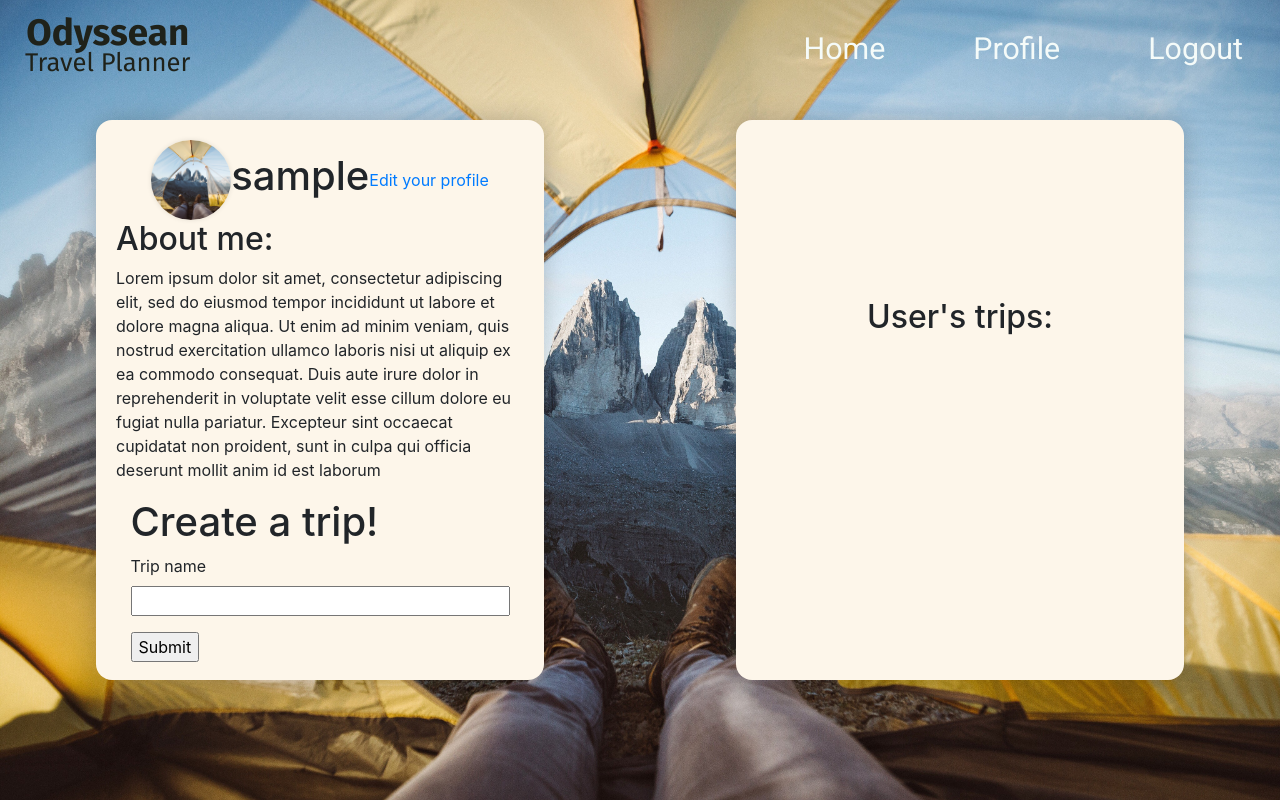
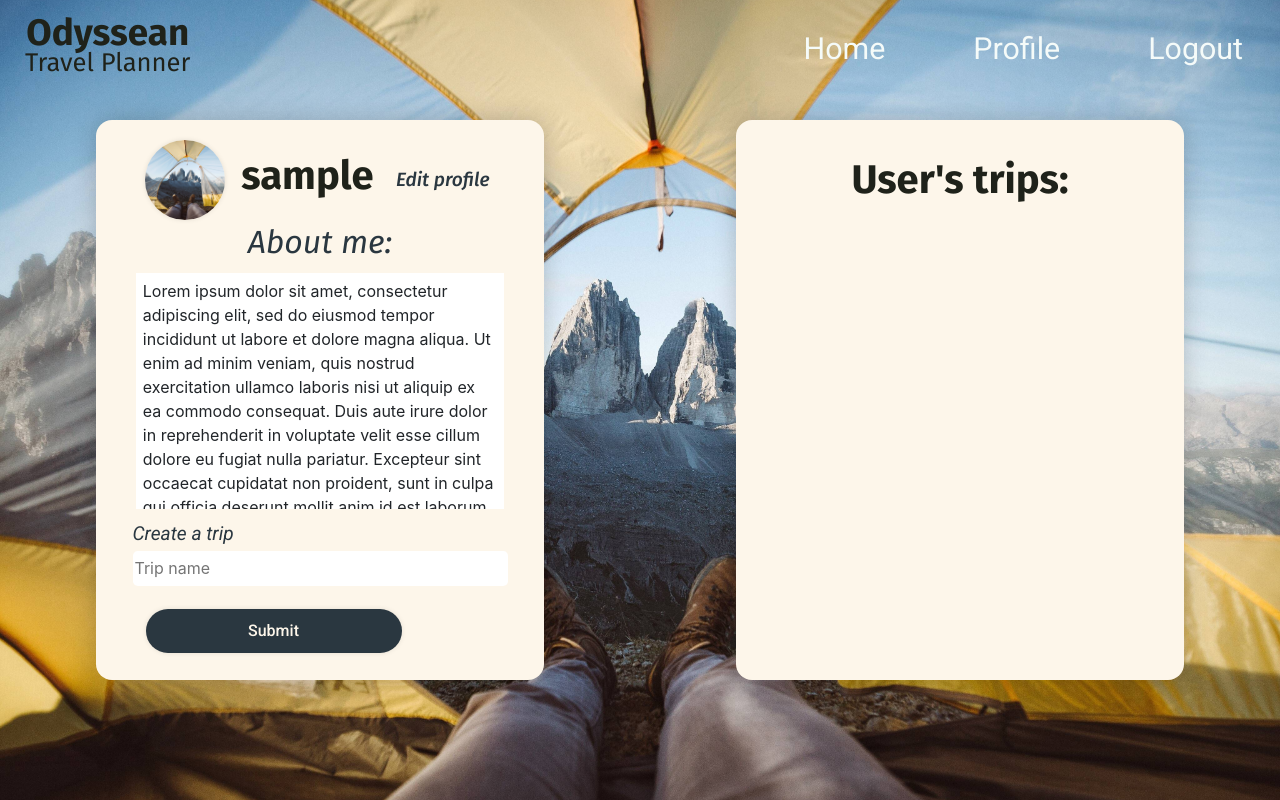
Before and after one commit to jakubchlapek/odyssean-travel-planner, a Flask app: a page that uses app/templates/base.html in a window 1280 px wide. Run offline with Flask 3, Linux system fonts and the light colour scheme; the visitor is signed in with stand-in values (Sample User, id 1); data comes from the database, SQL or seed files in the repository; data that the repository does not hold is empty.

Commit message:
finished user page

```diff
--- a/app/static/css/navbar.css
+++ b/app/static/css/navbar.css
@@ -1,4 +1,3 @@
-
 /* Navigation Bar */
 .navbar {
   display: flex;
@@ -44,6 +43,7 @@ font-size: 1.6em;
 
 .nav-links li {
   margin-left: 4em;
+  transition: background-color 0.3s ease, color 0.3s ease;
 }
 
 .nav-links a {
@@ -53,19 +53,44 @@ font-size: 1.6em;
   padding: 8px 12px;
 }
 
+li a {
+  color: #1f221a;
+  transition: background-color 0.3s ease, color 0.3s ease;
+  border-radius: 12px;
+}
+
 .sign-page {
   color: #1f221a;
+}
+
+.sign-page:hover {
+  color: #1f221a;
+  background-color: #1f221a30;
 }
 
 .welcome-page {
   color: #f5fbf9;
 }
 
+.welcome-page:hover {
+  color: #f5fbf9;
+  background-color: #f5fbf930;
+}
+
 .user-page {
   color: #f5fbf9;
 }
 
-.nav-links li:hover {
-  background-color: rgba(255, 255, 255, 0.2);
-  border-radius: 4px;
+.user-page:hover {
+  color: #f5fbf9;
+  background-color: #f5fbf930;
 }
+
+.edit-user-page {
+  color: #f5fbf9;
+}
+
+.edit-user-page:hover {
+  color: #f5fbf9;
+  background-color: #f5fbf930;
+}
--- a/app/static/css/user.css
+++ b/app/static/css/user.css
@@ -27,13 +27,17 @@
     border-radius: 1em;
     box-shadow: 0px 0px 25px rgba(0, 0, 0, 0.2);
     padding: 20px;
+    overflow-y: auto;
+    overflow-x: hidden;
 }
 
 .user-info {
     display:flex;
     flex-direction: row;
-    justify-content: space-evenly;
+    justify-content: space-around;
     align-items: center;
+    margin-bottom: 0.2em;
+    width: 90%;
     max-height: 100%;
     max-width: 100%;
 }
@@ -55,9 +59,188 @@
     margin-left: -1.25em;
 }
 
+.user-about {
+    background-color: white;
+    padding: 0.4em;
+    margin: 0.2em;
+    overflow: auto;
+    width: 90%;
+}
+
+.about-text {
+    overflow: auto;
+}
+
+.user-edit a {
+    text-decoration: none;
+    color: #2a3740;
+    font-family: "Fira Sans", "Roboto", sans-serif;
+    font-size: 1.2em;
+    font-weight: 500;
+    font-style: italic;
+    line-height: 1em;
+    padding: 0.3em;
+    transition: background-color 0.3s ease, color 0.3s ease;
+}
+
+.user-edit  :hover {
+    background-color: #eae3d6;
+    color: #222c34;
+    border-radius: 4px;
+}
+
 .user-form {
     max-height: 100%;
     max-width: 100%;
+    padding: 0.5em 0 0 0;
+}
+
+.user-form h1 {
+    font-family: "Roboto", "Fira Sans", sans-serif;
+    font-size: 1.2em;
+    font-weight: 400;
+    font-style: italic;
+    line-height: 1em;
+    color: #2a3740;
+    margin-top: 0.2em;
+}
+
+
+.user-box h2 {
+    flex: 0;
+    font-family: "Fira Sans", "Roboto", sans-serif;
+    color: #1f221a;
+    font-size: 2.5em;
+    font-weight: 700;
+}
+
+.user-box h3 {
+    font-family: "Fira Sans", "Roboto", sans-serif;
+    color: #2a3740;
+    font-size: 2em;
+    font-weight: 400;
+    font-style:italic;
+}
+
+.trips {
+    flex: 7;
+}
+
+.trips-text {
+    margin: 0.4em;
+}
+
+.field {
+    display: flex;
+    flex-direction: column;
+    border-radius: 0.3em;
+    border: none;
+    height: 2.2em;
+    width: 100%;
+}
+
+.btn input {
+    display: flex;
+    padding: 10px 20px;
+    background-color: #2a3740;
+    border: none;
+    border-radius: 2em;
+    cursor: pointer;
+    box-shadow: 0px 0px 5px rgba(0, 0, 0, 0.1);
+    width: 16em;
+    transition: background-color 0.3s ease, color 0.3s ease;
+}
+
+.btn :hover {
+    background-color: #1e272e;
+    color: #fdf6ea;
+}
+
+
+.submit-btn {
+    text-decoration: none;
+    color: #fdf6ea;
+    font-weight: 500;
+    font-family:  "Roboto", "Fira Sans", sans-serif;
+    font-size: 1em;
+}
+
+.error {
+    font-family: "Roboto", "Fira Sans", sans-serif;
+    color: #ff0000;
+    font-size: 0.9em;
+    margin-top: 3em;
+}
+
+table {
+    width: 100%;
+    border-collapse: collapse;
+    margin-top: 0.1em;
+    table-layout: fixed;
+}
+
+tr {
+    width: 90%;
+}
+
+td {
+    padding: 0.5em;
+    text-align: center;
+    border: none;
+    border-style: none;
+    background-color: #eae3d6;
+    max-width: 90%;
+}
+
+td:first-child {
+    border-top-left-radius: 10px;
+    border-bottom-left-radius: 10px;
+}
+td:last-child {
+    border-bottom-right-radius: 10px;
+    border-top-right-radius: 10px;
+}
+
+.trip-name {
+    text-align: left;
+    justify-content: flex-start;
+    overflow: hidden;
+    text-overflow: ellipsis;
+}
+
+.trip-name a {
+    transition: background-color 0.3s ease, color 0.3s ease;
+    padding: 0.2em;
+}
+
+.trip-delete a {
+    display: flex;
+    justify-content: flex-end;
+    transition: background-color 0.3s ease, color 0.3s ease;
+    padding: 0.1em;
+}
+
+td a {
+    text-decoration: none;
+    color: #2a3740;
+    font-family: "Fira Sans", "Roboto", sans-serif;
+    font-size: 1em;
+    font-weight: 400;
+    padding: 0.1em;
+}
+
+.trip-name :hover {
+    text-decoration: none;
+    background-color: #dcd5c8;
+    color: #222c34;
+    border-radius: 4px;
+}
+
+.trip-delete :hover {
+    text-decoration: none;
+    background-color: #e83b5e5a;
+    color: #222c34;
+    border-radius: 4px;
 }
 
 body {
--- a/app/static/css/welcome.css
+++ b/app/static/css/welcome.css
@@ -60,10 +60,11 @@ body {
     transform:translateX(-50%);
     box-shadow: 0px 0px 25px rgba(0, 0, 0, 0.2);
     width: 14em;
+    transition: background-color 0.3s ease, color 0.3s ease;
 }
 
-.btn  :hover {
-    background-color: #ececec;
+.btn :hover {
+    background-color: #e3e3e3;
     color: rgb(27, 33, 26);
 }
 
--- a/app/templates/base.html
+++ b/app/templates/base.html
@@ -20,7 +20,7 @@
           <p class="lower-logo">Travel Planner</p>
         </div>
         <ul class="nav-links">
-          <li><a class={{ page_class }} href="{{ url_for('welcome') }}">Home</a></li>
+          <li><a class={{ page_class }} class="nav-link" href="{{ url_for('welcome') }}">Home</a></li>
           {% if current_user.is_anonymous %}
           <li><a class={{ page_class }} href="{{ url_for('login') }}">Login</a></li>
           {% else %}
--- a/app/templates/edit_profile.html
+++ b/app/templates/edit_profile.html
@@ -1,6 +1,8 @@
 {% extends "base.html" %}
-
+{% set page_class = "user-page"%}
 {% block content %}
+    <link rel="stylesheet" href="{{ url_for('static', filename='css/edit.css') }}">
+    <body background="{{ url_for('static', filename='jpg/user.jpg') }}">
     <h1>Edit Profile</h1>
     <form action="" method="post">
         {{ form.hidden_tag() }}
--- a/app/templates/user.html
+++ b/app/templates/user.html
@@ -11,31 +11,32 @@
                         <img class="circular" src="{{ url_for('static', filename='jpg/user.jpg') }}">
                     </div>
                     <div class="user-name">
-                        <h1>{{ user.username }}</h1>
+                        <h2>{{ user.username }}</h2>
                     </div>
                     <div class="user-edit">
                         {% if user == current_user %}
-                            <a href="{{ url_for('edit_profile') }}">Edit your profile</a>
+                            <a href="{{ url_for('edit_profile') }}">Edit profile</a>
                         {% endif %}
                     </div>
                 </div>
+                <h3>About me:</h3>
                 <div class="user-about">
-                    <h2>About me:</h2>
                     <div class="about-text"><p>Lorem ipsum dolor sit amet, consectetur adipiscing elit, sed do eiusmod tempor incididunt ut labore et dolore magna aliqua. Ut enim ad minim veniam, quis nostrud exercitation ullamco laboris nisi ut aliquip ex ea commodo consequat. Duis aute irure dolor in reprehenderit in voluptate velit esse cillum dolore eu fugiat nulla pariatur. Excepteur sint occaecat cupidatat non proident, sunt in culpa qui officia deserunt mollit anim id est laborum</p></div>
                 </div>
                 <div class="user-form">
                     {% if user == current_user %}
-                        <h1>Create a trip!</h1>
+                        <h1>Create a trip</h1>
                         <form action="" method="post">
                             {{ form.hidden_tag() }}
                             <p>
-                                {{ form.trip_name.label }}<br>
-                                {{ form.trip_name(size=32) }}<br>
+                                {{ form.trip_name(size=32, class_=("field"), placeholder="Trip name") }}
                                 {% for error in form.trip_name.errors %}
-                                <span style="color: red;">[{{ error }}]</span>
+                                <span class="error">[{{ error }}]</span>
                                 {% endfor %}
                             </p>
-                            <p>{{ form.submit() }}</p>
+                            <div class="btn">
+                                {{ form.submit(class_=('submit-btn')) }}
+                            </div>
                         </form>
                     {% endif %}
                 </div>
@@ -43,7 +44,7 @@
         </div>
         <div class="column">
             <div class="user-box">
-                <h2>User's trips:</h2>
+                <h2 class="trips-text">User's trips:</h2>
                 <div class="trips">
                 {% for trip in trips %}
                     {% include '_trip.html' %}
```
Also changed, not shown: app/static/css/edit.css (added, +10 -0 lines), app/static/css/sign.css (+7 -0 lines), app/templates/_trip.html (+11 -10 lines), app/static/jpg/user.jpg, app/static/jpg/welcome.jpg.
